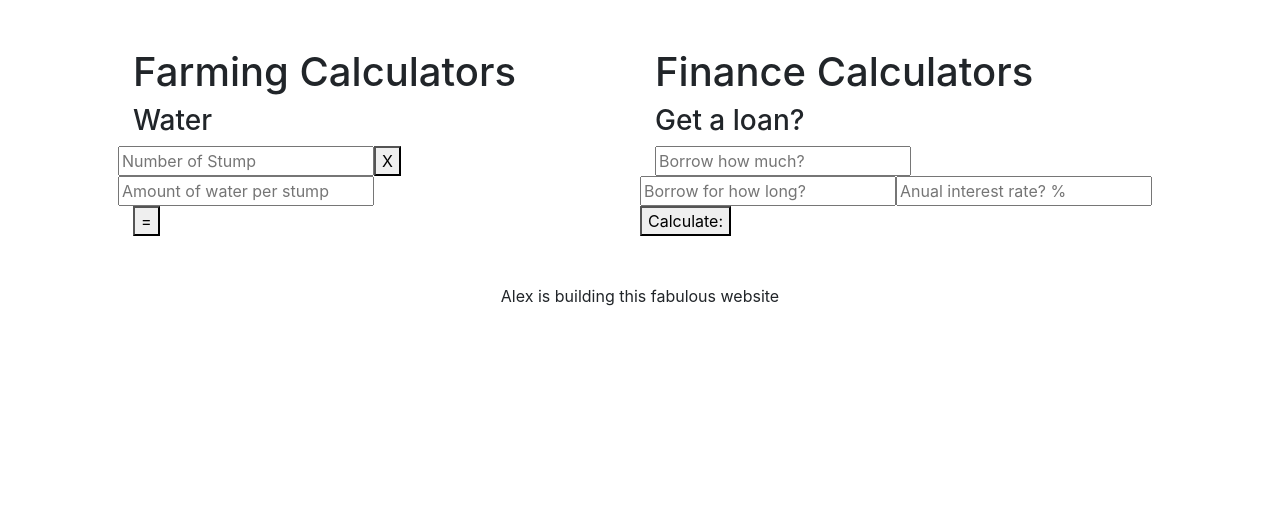
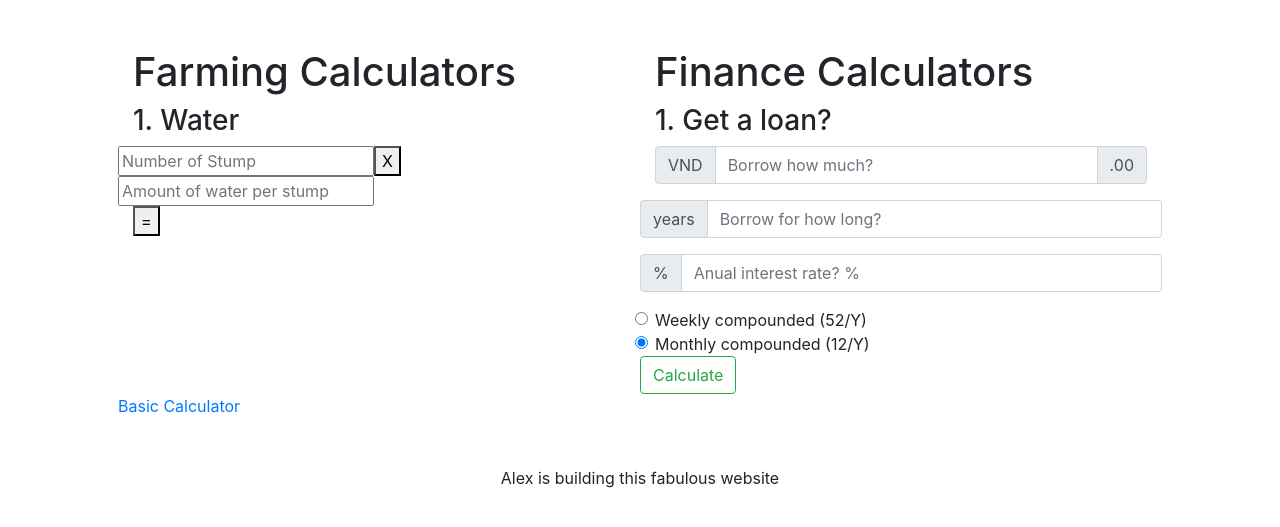
Before and after one commit to alexsonphoenix/cs50-final, a Flask app: page /calculators in a window 1280 px wide. Shown: the part 76-603 px from the top of the page. Run offline with Flask 2, Linux system fonts and the light colour scheme; a user stored in the database is signed in; some libraries are stand-ins or nearby versions.

Commit message:
fixed calculators

```diff
--- a/templates/calculators.html
+++ b/templates/calculators.html
@@ -9,7 +9,7 @@
       <div class="row">
         <div class="col-6 farming_calculator">
           <h1>Farming Calculators</h1>
-          <h3>Water</h3>
+          <h3>1. Water</h3>
           <div class="row">
             <input type="number" name="stump" id="stump" placeholder="Number of Stump">
             <button> X </button>
@@ -23,30 +23,70 @@
         <div class="col-6 finance_calculator">
           <h1>Finance Calculators</h1>
 
-          <h3>Get a loan?</h3>
-          <input type="number" name="loan_amount" placeholder="Borrow how much?">
+          <h3>1. Get a loan?</h3>
+          <div class="input-group mb-3">
+            <div class="input-group-prepend">
+              <span class="input-group-text">VND</span>
+            </div>
+            <input type="number" class="form-control" id="loan_amount" aria-label="Amount (to the nearest VND)" placeholder="Borrow how much?">
+            <div class="input-group-append">
+              <span class="input-group-text">.00</span>
+            </div>
+          </div>
+
           <div class="row">
-            <input type="number" name="period" placeholder="Borrow for how long?">
-            <input type="number" name="interest" placeholder="Anual interest rate? %">
+            <div class="input-group mb-3">
+              <div class="input-group-prepend">
+                <span class="input-group-text" id="inputGroup-sizing-default">years</span>
+              </div>
+              <input type="number" id="period" class="form-control" aria-label="Default" aria-describedby="inputGroup-sizing-default" placeholder="Borrow for how long?">
+            </div>
+
+            <div class="input-group mb-3">
+              <div class="input-group-prepend">
+                <span class="input-group-text" id="inputGroup-sizing-default">%</span>
+              </div>
+              <input type="number" id="interest" class="form-control" aria-label="Default" aria-describedby="inputGroup-sizing-default" placeholder="Anual interest rate? %">
+            </div>
           </div>
+          <div class="compounding">
+            <input class="form-check-input" name="compounding" type="radio" id="weekly" value="weekly"> Weekly compounded (52/Y)
+            <br>
+            <input class="form-check-input" name="compounding" type="radio" id="monthly" value="monthly" checked="checked"> Monthly compounded (12/Y)
+          </div>
+
           <div class="row">
-            <button type="button" onclick="getElementById('loan_result').innerHTML = loan_calculate()"> Calculate: </button>
+            <button type="button" class="btn btn-outline-success" onclick="getElementById('loan_result').innerHTML = loan_calculate()" >Calculate</button>
+
             <span id="loan_result"></span>
           </div>
         </div>
       </div>
     </div>
 
+<!-- Calculator Widget Copyright CalculatorSoup, LLC at www.calculatorsoup.com. Use is granted only if this statement and all links to www.calculatorsoup.com are maintained. --><a href="https://www.calculatorsoup.com/calculators/math/basic.php" onclick="window.open('https://www.calculatorsoup.com/calculators/math/basic.php?do=pop','Basic Calculator','width=400,height=600,toolbar=no,menubar=no,scrollbars=yes,resizable=yes');return false;">Basic Calculator</a>
+
 <script type="text/javascript">
 
-  function water_calculate() {
+  function water_calculate(){
     stump = document.getElementById("stump").value;
     water = document.getElementById("water").value;
     return stump*water
   }
+  // Weekly compounded function to calculate FV
+  function weeklyFV(loan_amount,annualRate,years){
+    var weeks = years*52;
+    var weeklyRate = annualRate / 52 / 100;
+    var futureValue = 0;
+
+    for ( i = 1; i <= weeks; i++ ) {
+     futureValue = (futureValue + loan_amount) * (1 + weeklyRate);
+    }
+    return futureValue;
+  }
 
   // Monthly compounded function to calculate FV
-  function calculateFV(loan_amount,annualRate,years){
+  function monthlyFV(loan_amount,annualRate,years){
     var months = years*12;
     var monthlyRate = annualRate / 12 / 100;
     var futureValue = 0;
@@ -58,13 +98,16 @@
   }
 
   function loan_calculate() {
-    var loan_amount = document.getElementsByName("loan_amount").value;
-    var annualRate = document.getElementsByName("interest").value;
-    var years = document.getElementsByName("period").value;
+    loan_amount = document.getElementById("loan_amount").value;
+    annualRate = document.getElementById("interest").value;
+    years = document.getElementById("period").value;
 
-    var loan_result = calculateFV(loan_amount,annualRate,years);
+    if (document.getElementById('weekly').checked) {
+      return weeklyFV(loan_amount,annualRate,years);
 
-    return loan_result;
+    }else if (document.getElementById('monthly').checked){
+      return monthlyFV(loan_amount,annualRate,years);
+    }
   }
 
 </script>
--- a/templates/layout.html
+++ b/templates/layout.html
@@ -46,7 +46,7 @@
                 {% else %}
                     <ul class="navbar-nav ml-auto mt-2">
                         <li class="nav-item"><a class="nav-link" href="/register">Register</a></li>
-                        <li class="nav-item"><a class="nav-link" href="/login">Log In</a></li>
+                        <li class="nav-item"><a class="nav-link" href="/login" data-toggle="modal" data-target="#modalLoginForm">Log In</a></li>
                     </ul>
                 {% endif %}
             </div>
```
